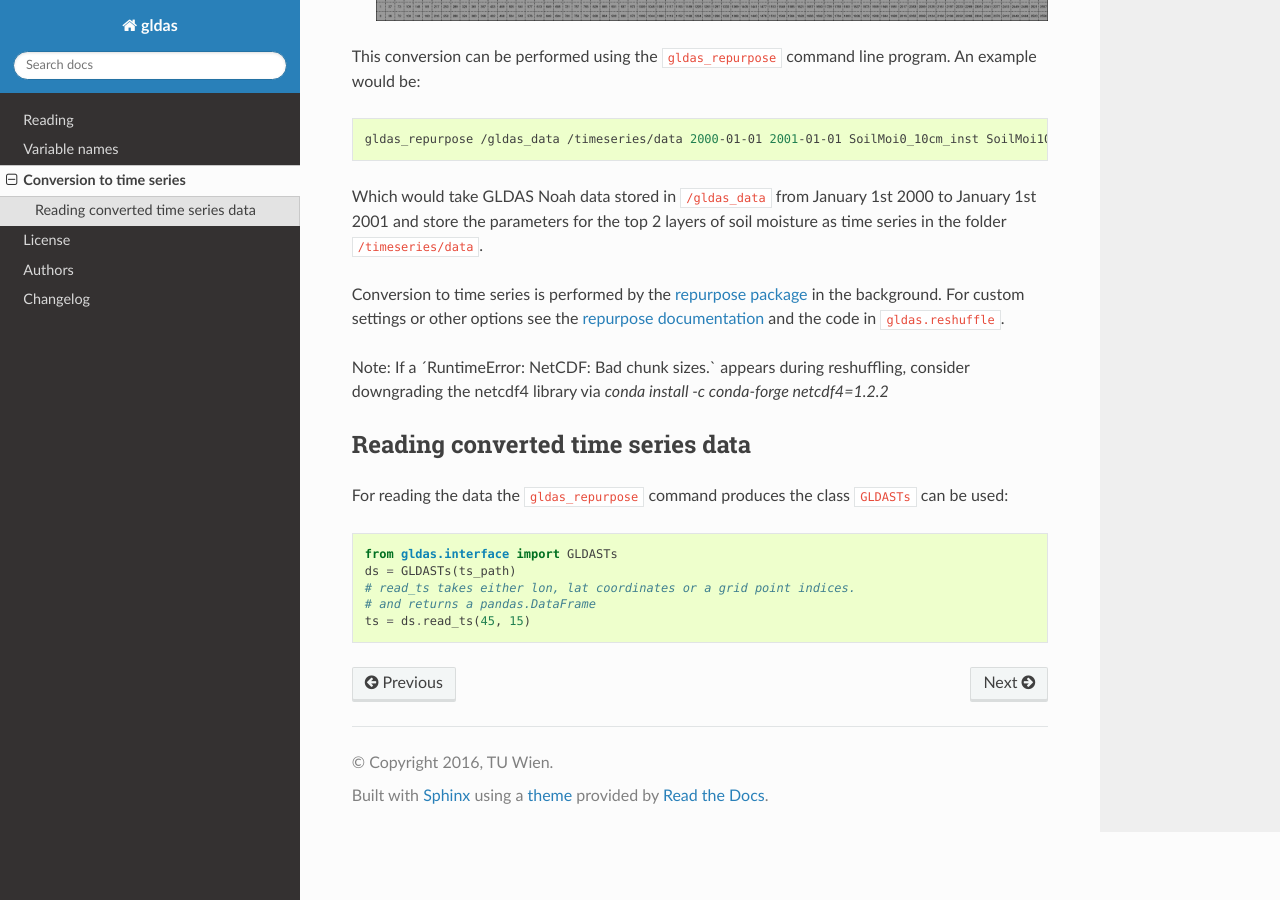
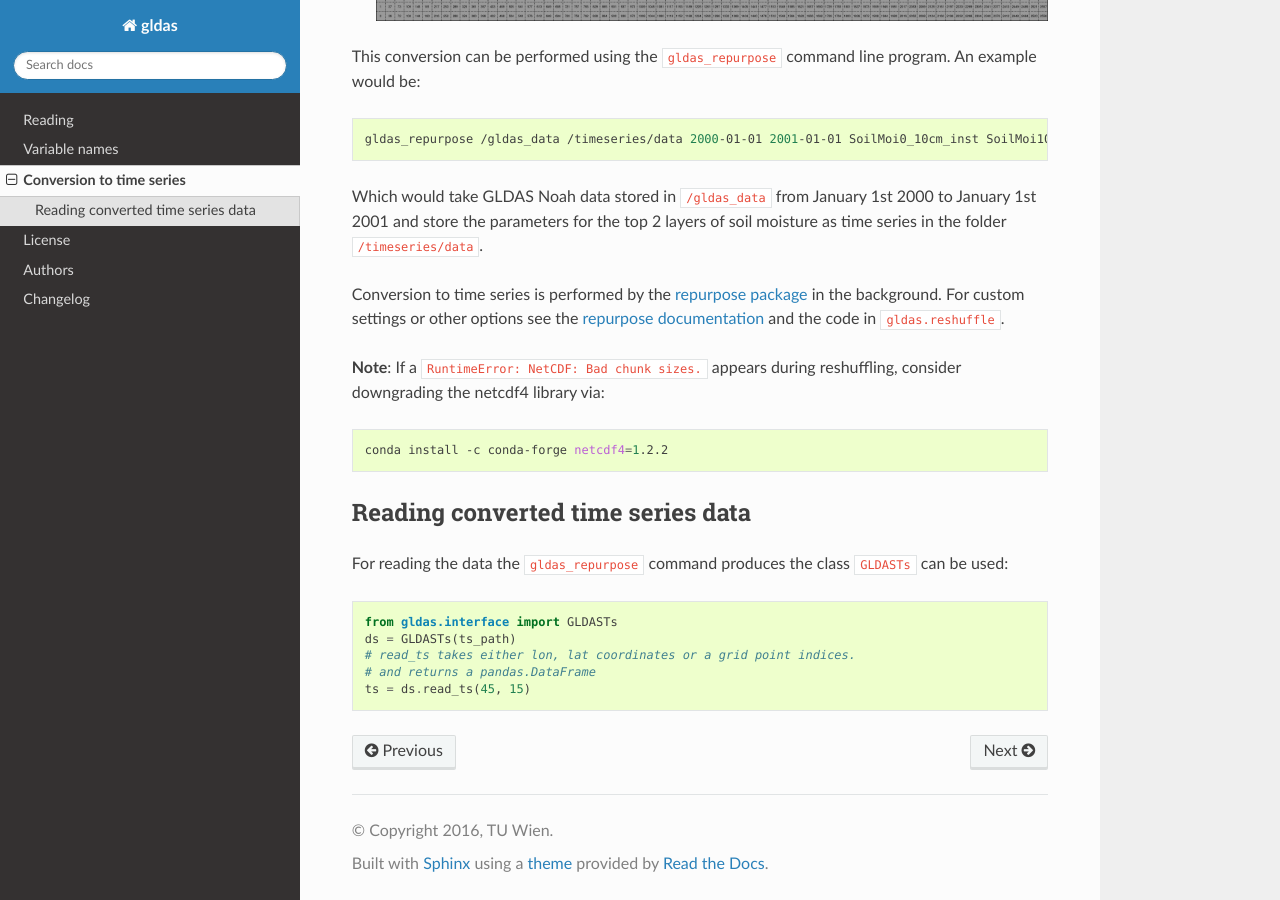
Before and after one commit to TUW-GEO/gldas, a Sphinx documentation site: the page built from docs/img2ts.rst, in a window 1280 px wide and 900 px high, scrolled down 800 px. Built offline with Sphinx 7.4.7 and the Read the Docs theme 2.0.0, drawn with Linux system fonts in a browser that asks for light colours; formulas are drawn with MathJax 3; pages that are not in the unit, such as notebooks, are missing from menus; part of the change alters nothing that is shown.

Commit message:
Update img2ts.rst

```diff
--- a/docs/img2ts.rst
+++ b/docs/img2ts.rst
@@ -37,8 +37,12 @@ or other options see the `repurpose documentation
 <http://repurpose.readthedocs.io/en/latest/>`_ and the code in
 ``gldas.reshuffle``.
 
-Note: If a ´RuntimeError: NetCDF: Bad chunk sizes.` appears during reshuffling, consider downgrading the
-netcdf4 library via `conda install -c conda-forge netcdf4=1.2.2`
+**Note**: If a ``RuntimeError: NetCDF: Bad chunk sizes.`` appears during reshuffling, consider downgrading the
+netcdf4 library via:
+
+.. code-block:: shell
+
+  conda install -c conda-forge netcdf4=1.2.2
 
 Reading converted time series data
 ----------------------------------
```
